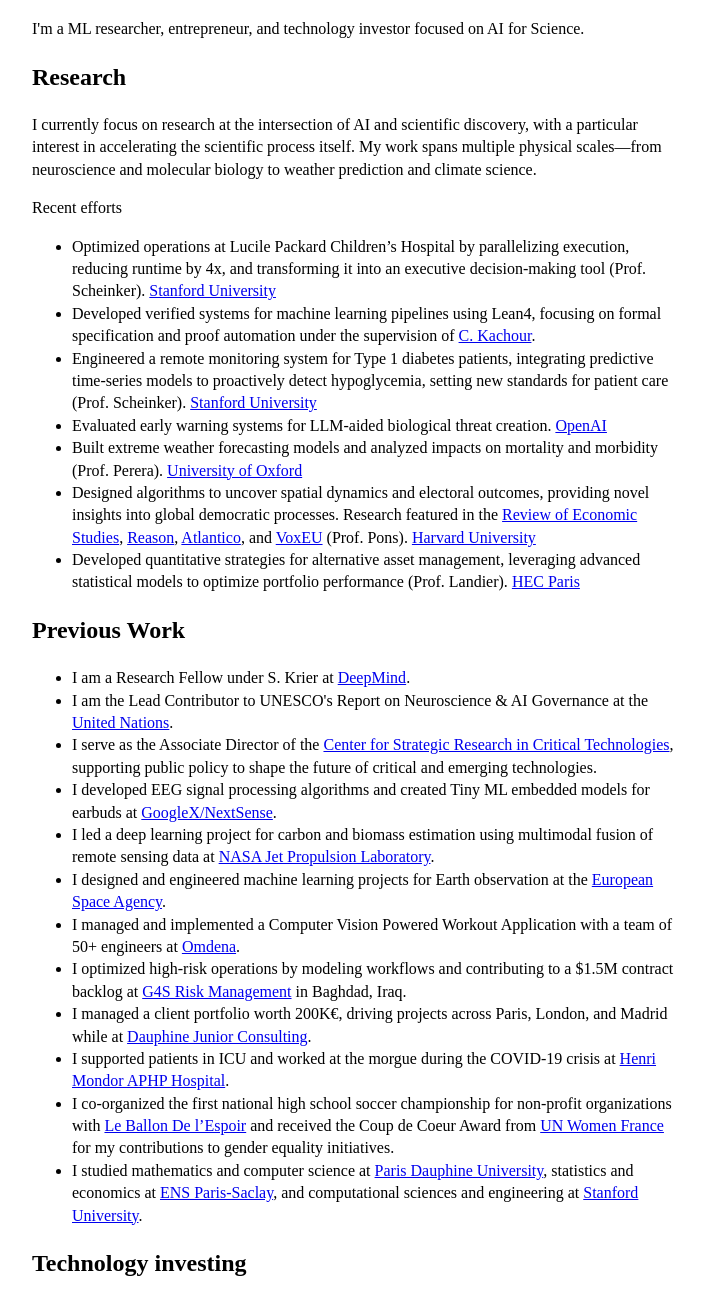
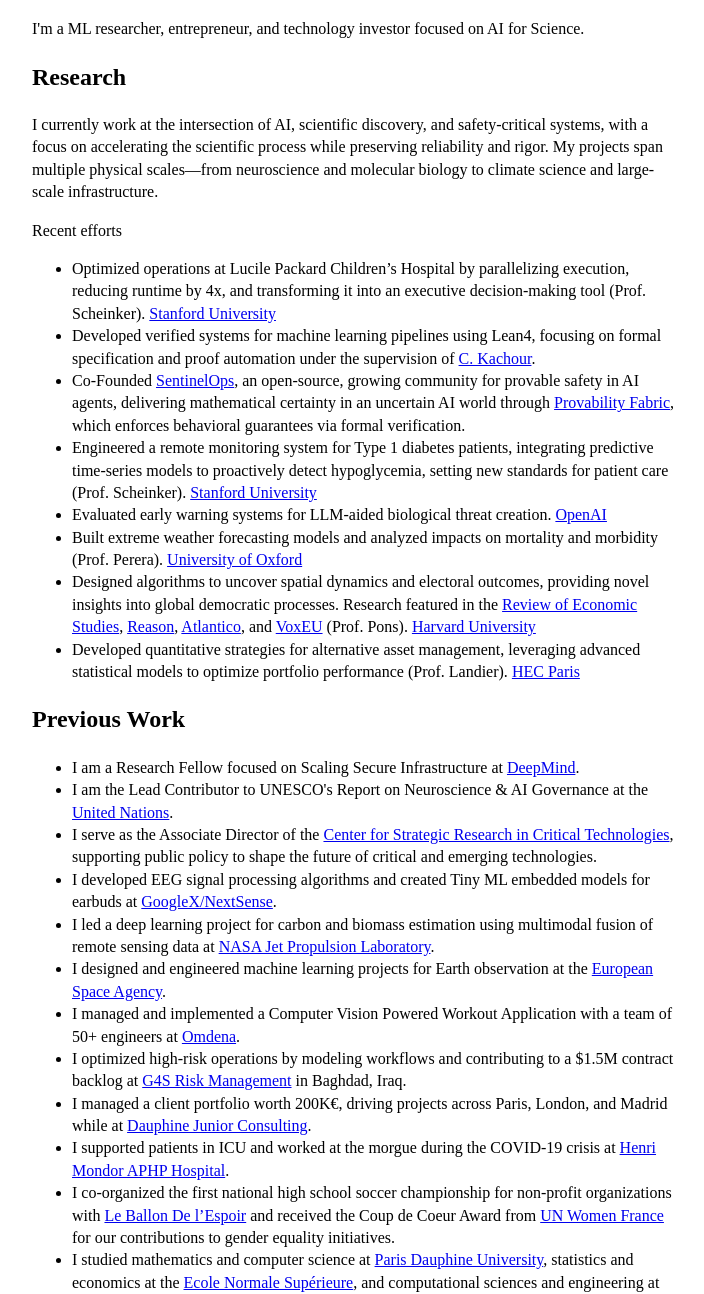
Before and after one commit to fraware/mpetel.github.io, a plain HTML site: page index.html in a window 1280 px wide. Shown: the part 118-1412 px from the top of the page, without its empty margins (283-987 px from the left). Drawn offline with Linux system fonts and the light colour scheme.

Commit message:
✨
Updated the description meta tag and revised several paragraphs for clarity and focus on AI safety and scientific discovery.

```diff
--- a/index.html
+++ b/index.html
@@ -11,7 +11,7 @@
 })(window,document,'script','dataLayer','GTM-T786TPX7');</script>
 <!-- End Google Tag Manager -->
 
-<meta name="description" content="Mateo Petel is an AI researcher, entrepreneur, and investor at Stanford University working on scientific machine learning, neuroscience, climate, and AI safety." />
+<meta name="description" content="Mateo Petel is an AI researcher, entrepreneur, and investor at Stanford University working on scientific machine learning, and AI safety." />
 
 <meta name="viewport" content="width=device-width, initial-scale=1.0">
 <link rel="canonical" href="https://mateopetel.xyz" />
@@ -59,8 +59,7 @@
   ],
   "sameAs": [
     "https://www.linkedin.com/in/mateo-petel",
-    "https://github.com/fraware",
-    "https://profiles.stanford.edu/mateo-petel"
+    "https://github.com/fraware"
   ],
   "alumniOf": [
     {
@@ -101,14 +100,15 @@
 
     <h2>Research</h2>
 
-    <p>I currently focus on research at the intersection of AI and scientific discovery, with a particular interest in accelerating the scientific process itself. My work spans multiple physical scales—from neuroscience and molecular biology to weather prediction and climate science.</p>
+    <p>I currently work at the intersection of AI, scientific discovery, and safety-critical systems, with a focus on accelerating the scientific process while preserving reliability and rigor. My projects span multiple physical scales—from neuroscience and molecular biology to climate science and large-scale infrastructure.</p>
 
     <p>Recent efforts</p>
 
 	<ul>
 	    <li>Optimized operations at Lucile Packard Children’s Hospital by parallelizing execution, reducing runtime by 4x, and transforming it into an executive decision-making tool (Prof. Scheinker). <a href="https://med.stanford.edu/pediatrics/research.html">Stanford University</a></li>
 	    <li>Developed verified systems for machine learning pipelines using Lean4, focusing on formal specification and proof automation under the supervision of <a href="https://arxiv.org/search/math?searchtype=author&query=Kachour,+C">C. Kachour</a>.</li>
-	    <li>Engineered a remote monitoring system for Type 1 diabetes patients, integrating predictive time-series models to proactively detect hypoglycemia, setting new standards for patient care (Prof. Scheinker). <a href="https://www.stanford.edu/">Stanford University</a></li>
+	    <li>Co-Founded <a href="https://sentinelops.xyz/">SentinelOps</a>, an open-source, growing community for provable safety in AI agents, delivering mathematical certainty in an uncertain AI world through <a href="https://github.com/SentinelOps-CI/provability-fabric">Provability Fabric</a>, which enforces behavioral guarantees via formal verification.</li>
+		<li>Engineered a remote monitoring system for Type 1 diabetes patients, integrating predictive time-series models to proactively detect hypoglycemia, setting new standards for patient care (Prof. Scheinker). <a href="https://www.stanford.edu/">Stanford University</a></li>
 	    <li>Evaluated early warning systems for LLM-aided biological threat creation. <a href="https://openai.com/index/red-teaming-network/">OpenAI</a></li>
 	    <li>Built extreme weather forecasting models and analyzed impacts on mortality and morbidity (Prof. Perera). <a href="https://www.ndm.ox.ac.uk/">University of Oxford</a></li>
 	    <li>Designed algorithms to uncover spatial dynamics and electoral outcomes, providing novel insights into global democratic processes. Research featured in the <a href="https://www.vincentpons.org/electoral-turnovers">Review of Economic Studies</a>, <a href="https://reason.com/2022/02/22/voting-out-incumbents-boosts-economic-growth-decreases-corruption/">Reason</a>, <a href="https://atlantico.fr/article/decryptage/les-vertus-de-l-alternance-une-etude-sur-les-elections-dans-le-monde-depuis-1945-montre-que-les-electeurs-gagnent-en-general-a-chasser-les-sortants-legislatives-presidentielles-benjamin-marx-vincent-pons-vincent-rollet">Atlantico</a>, and <a href="https://voxeu.org/article/surprising-benefits-voting-change">VoxEU</a> (Prof. Pons). <a href="https://www.economics.harvard.edu/">Harvard University</a></li>
@@ -118,7 +118,7 @@
     <h2>Previous Work</h2>
 
 	<ul>
-	    <li>I am a Research Fellow under S. Krier at <a href="https://www.deepmind.com/">DeepMind</a>.</li>
+	    <li>I am a Research Fellow focused on Scaling Secure Infrastructure at <a href="https://www.deepmind.com/">DeepMind</a>.</li>
 	    <li>I am the Lead Contributor to UNESCO's Report on Neuroscience & AI Governance at the <a href="https://www.unesco.org/">United Nations</a>.</li>
 	    <li>I serve as the Associate Director of the <a href="https://csrc-tech.com/">Center for Strategic Research in Critical Technologies</a>, supporting public policy to shape the future of critical and emerging technologies.</li>
 	    <li>I developed EEG signal processing algorithms and created Tiny ML embedded models for earbuds at <a href="https://www.nextsense.io/about-us">GoogleX/NextSense</a>.</li>
@@ -128,8 +128,8 @@
 	    <li>I optimized high-risk operations by modeling workflows and contributing to a $1.5M contract backlog at <a href="https://www.g4sriskmanagement.com/global-reach/iraq">G4S Risk Management</a> in Baghdad, Iraq.</li>
 	    <li>I managed a client portfolio worth 200K€, driving projects across Paris, London, and Madrid while at <a href="https://dauphine-junior-consulting.com/">Dauphine Junior Consulting</a>.</li>
 	    <li>I supported patients in ICU and worked at the morgue during the COVID-19 crisis at <a href="http://chu-mondor.aphp.fr/">Henri Mondor APHP Hospital</a>.</li>
-	    <li>I co-organized the first national high school soccer championship for non-profit organizations with <a href=https://www.helloasso.com/associations/pensee-jeune/collectes/le-ballon-de-l-espoir-par-les-lyceens">Le Ballon De l’Espoir</a> and received the Coup de Coeur Award from <a href="https://www.unwomen.org/en">UN Women France</a> for my contributions to gender equality initiatives.</li>
-	    <li>I studied mathematics and computer science at <a href="https://dauphine.psl.eu/en/research/research-at-dauphine">Paris Dauphine University</a>, statistics and economics at <a href="https://ens-paris-saclay.fr/en">ENS Paris-Saclay</a>, and computational sciences and engineering at <a href="https://www.stanford.edu/">Stanford University</a>.</li>
+	    <li>I co-organized the first national high school soccer championship for non-profit organizations with <a href=https://www.helloasso.com/associations/pensee-jeune/collectes/le-ballon-de-l-espoir-par-les-lyceens">Le Ballon De l’Espoir</a> and received the Coup de Coeur Award from <a href="https://www.unwomen.org/en">UN Women France</a> for our contributions to gender equality initiatives.</li>
+	    <li>I studied mathematics and computer science at <a href="https://dauphine.psl.eu/en/research/research-at-dauphine">Paris Dauphine University</a>, statistics and economics at the <a href="https://ens-paris-saclay.fr/en">Ecole Normale Supérieure</a>, and computational sciences and engineering at <a href="https://www.stanford.edu/">Stanford University</a>.</li>
 	</ul>
 
 
```
